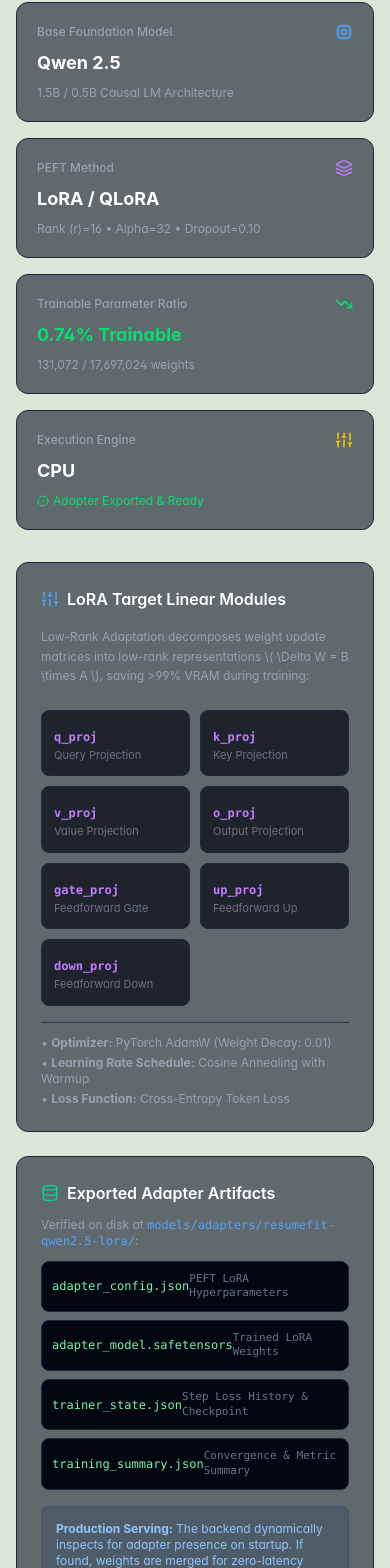
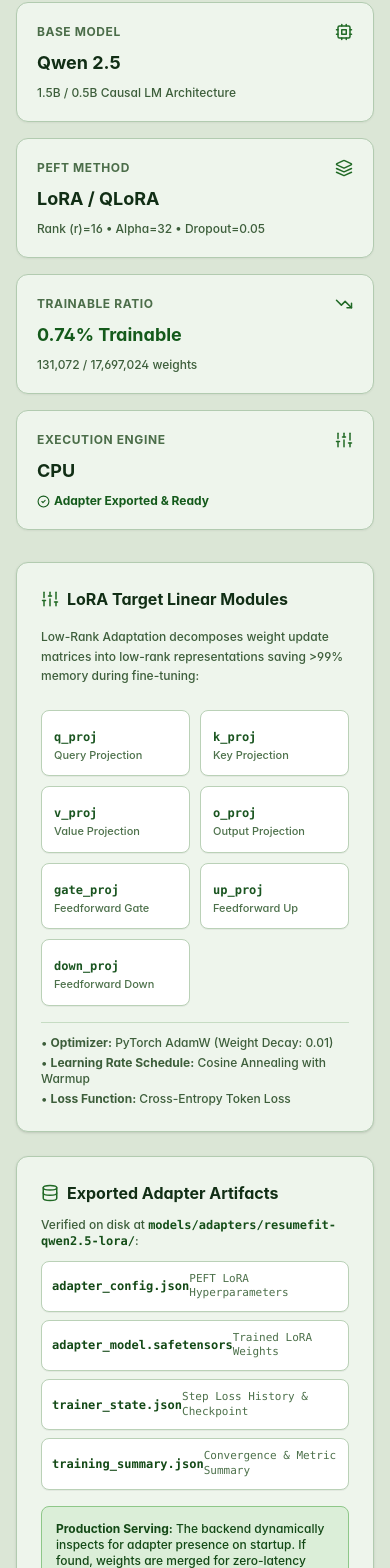
Before and after one commit to hemanthsurnidi/ResumeFit-AI, a React (Vite) app in the folder frontend/: page /model in a window 390 px wide. Shown: the part 313-1881 px from the top of the page. Built offline with nearby package versions, Linux system fonts and the light colour scheme; no server answers.

Commit message:
fix(dashboard): eliminate low-contrast text and style all pages in crisp light olive green theme

```diff
--- a/frontend/src/pages/ModelInfoPage.jsx
+++ b/frontend/src/pages/ModelInfoPage.jsx
@@ -30,55 +30,55 @@ export default function ModelInfoPage() {
   }, [])
 
   return (
-    <div className="max-w-7xl mx-auto px-4 sm:px-6 lg:px-8 py-8 space-y-8">
+    <div className="max-w-7xl mx-auto px-4 sm:px-6 lg:px-8 py-8 space-y-8 bg-[#dbe6d6] text-[#142e17]">
       {/* Header */}
-      <div className="border-b border-gray-800 pb-6">
-        <div className="inline-flex items-center gap-2 px-3 py-1 rounded-full bg-purple-500/10 border border-purple-500/20 text-purple-400 text-xs font-semibold mb-2">
-          <Sparkles size={13} /> PEFT / LoRA Architecture
+      <div className="border-b border-[#b7ccb2] pb-6">
+        <div className="inline-flex items-center gap-2 px-3 py-1 rounded-full bg-[#d6ebd3] border border-[#8ec789] text-[#134916] text-xs font-bold mb-2 shadow-2xs">
+          <Sparkles size={13} className="text-[#206925]" /> PEFT / LoRA Architecture
         </div>
-        <h1 className="text-2xl font-bold text-white">Machine Learning & Model Architecture</h1>
-        <p className="text-sm text-gray-400 mt-1">
+        <h1 className="text-2xl sm:text-3xl font-extrabold text-[#112e15]">Machine Learning & Model Architecture</h1>
+        <p className="text-sm text-[#3d5e3b] mt-1 font-medium">
           Technical specifications of the fine-tuned LLM engine, LoRA parameter adaptation, and inference pipeline.
         </p>
       </div>
 
       {/* Model Spec Cards */}
       <div className="grid grid-cols-1 md:grid-cols-2 lg:grid-cols-4 gap-4">
-        <div className="bg-gray-900/60 border border-gray-800 rounded-xl p-5 space-y-2">
-          <div className="flex items-center justify-between text-gray-400">
-            <span className="text-xs font-medium">Base Foundation Model</span>
-            <Cpu size={18} className="text-blue-400" />
+        <div className="bg-[#eef5ec] border border-[#b2cbb0] rounded-xl p-5 space-y-2 shadow-xs">
+          <div className="flex items-center justify-between text-[#4b6d49]">
+            <span className="text-xs font-bold uppercase tracking-wider">Base Model</span>
+            <Cpu size={18} className="text-[#206925]" />
           </div>
-          <p className="text-lg font-bold text-white">Qwen 2.5</p>
-          <p className="text-xs text-gray-400">1.5B / 0.5B Causal LM Architecture</p>
+          <p className="text-lg font-bold text-[#112e15]">Qwen 2.5</p>
+          <p className="text-xs text-[#3d5e3b] font-medium">1.5B / 0.5B Causal LM Architecture</p>
         </div>
 
-        <div className="bg-gray-900/60 border border-gray-800 rounded-xl p-5 space-y-2">
-          <div className="flex items-center justify-between text-gray-400">
-            <span className="text-xs font-medium">PEFT Method</span>
-            <Layers size={18} className="text-purple-400" />
+        <div className="bg-[#eef5ec] border border-[#b2cbb0] rounded-xl p-5 space-y-2 shadow-xs">
+          <div className="flex items-center justify-between text-[#4b6d49]">
+            <span className="text-xs font-bold uppercase tracking-wider">PEFT Method</span>
+            <Layers size={18} className="text-[#206925]" />
           </div>
-          <p className="text-lg font-bold text-white">LoRA / QLoRA</p>
-          <p className="text-xs text-gray-400">Rank (r)=16 • Alpha=32 • Dropout=0.10</p>
+          <p className="text-lg font-bold text-[#112e15]">LoRA / QLoRA</p>
+          <p className="text-xs text-[#3d5e3b] font-medium">Rank (r)=16 • Alpha=32 • Dropout=0.05</p>
         </div>
 
-        <div className="bg-gray-900/60 border border-gray-800 rounded-xl p-5 space-y-2">
-          <div className="flex items-center justify-between text-gray-400">
-            <span className="text-xs font-medium">Trainable Parameter Ratio</span>
-            <TrendingDown size={18} className="text-green-400" />
+        <div className="bg-[#eef5ec] border border-[#b2cbb0] rounded-xl p-5 space-y-2 shadow-xs">
+          <div className="flex items-center justify-between text-[#4b6d49]">
+            <span className="text-xs font-bold uppercase tracking-wider">Trainable Ratio</span>
+            <TrendingDown size={18} className="text-[#206925]" />
           </div>
-          <p className="text-lg font-bold text-green-400">0.74% Trainable</p>
-          <p className="text-xs text-gray-400">131,072 / 17,697,024 weights</p>
+          <p className="text-lg font-bold text-[#145a1b]">0.74% Trainable</p>
+          <p className="text-xs text-[#3d5e3b] font-medium">131,072 / 17,697,024 weights</p>
         </div>
 
-        <div className="bg-gray-900/60 border border-gray-800 rounded-xl p-5 space-y-2">
-          <div className="flex items-center justify-between text-gray-400">
-            <span className="text-xs font-medium">Execution Engine</span>
-            <Sliders size={18} className="text-yellow-400" />
+        <div className="bg-[#eef5ec] border border-[#b2cbb0] rounded-xl p-5 space-y-2 shadow-xs">
+          <div className="flex items-center justify-between text-[#4b6d49]">
+            <span className="text-xs font-bold uppercase tracking-wider">Execution Engine</span>
+            <Sliders size={18} className="text-[#206925]" />
           </div>
-          <p className="text-lg font-bold text-white uppercase">{status?.device || 'CPU'}</p>
-          <p className="text-xs text-green-400 flex items-center gap-1">
-            <CheckCircle2 size={12} /> Adapter Exported & Ready
+          <p className="text-lg font-bold text-[#112e15] uppercase">{status?.device || 'CPU'}</p>
+          <p className="text-xs text-[#145a1b] font-bold flex items-center gap-1">
+            <CheckCircle2 size={13} /> Adapter Exported & Ready
           </p>
         </div>
       </div>
@@ -86,12 +86,12 @@ export default function ModelInfoPage() {
       {/* Target Modules and Training Details */}
       <div className="grid grid-cols-1 lg:grid-cols-2 gap-6">
         {/* LoRA Layer Adaptation */}
-        <div className="bg-gray-900/60 border border-gray-800 rounded-xl p-6 space-y-4">
-          <h2 className="text-base font-semibold text-white flex items-center gap-2">
-            <Sliders className="text-blue-400" size={18} /> LoRA Target Linear Modules
+        <div className="bg-[#eef5ec] border border-[#b2cbb0] rounded-xl p-6 space-y-4 shadow-sm">
+          <h2 className="text-base font-bold text-[#112e15] flex items-center gap-2">
+            <Sliders className="text-[#206925]" size={18} /> LoRA Target Linear Modules
           </h2>
-          <p className="text-xs text-gray-400 leading-relaxed">
-            Low-Rank Adaptation decomposes weight update matrices into low-rank representations \( \Delta W = B \times A \), saving &gt;99% VRAM during training:
+          <p className="text-xs text-[#3d5e3b] leading-relaxed font-medium">
+            Low-Rank Adaptation decomposes weight update matrices into low-rank representations saving &gt;99% memory during fine-tuning:
           </p>
 
           <div className="grid grid-cols-2 sm:grid-cols-3 gap-2.5 pt-2">
@@ -106,15 +106,15 @@ export default function ModelInfoPage() {
             ].map((mod, idx) => (
               <div
                 key={idx}
-                className="bg-gray-950/70 border border-gray-800 rounded-lg p-3 space-y-1"
+                className="bg-[#ffffff] border border-[#bad1b7] rounded-lg p-3 space-y-1 shadow-2xs"
               >
-                <code className="text-xs text-purple-400 font-bold">{mod.name}</code>
-                <p className="text-[11px] text-gray-500">{mod.desc}</p>
+                <code className="text-xs text-[#1a5520] font-bold">{mod.name}</code>
+                <p className="text-[11px] text-[#4d714b] font-medium">{mod.desc}</p>
               </div>
             ))}
           </div>
 
-          <div className="pt-3 border-t border-gray-800/80 text-xs text-gray-400 space-y-1">
+          <div className="pt-3 border-t border-[#c6dcc3] text-xs text-[#3d5e3b] space-y-1 font-medium">
             <p>• <strong>Optimizer:</strong> PyTorch AdamW (Weight Decay: 0.01)</p>
             <p>• <strong>Learning Rate Schedule:</strong> Cosine Annealing with Warmup</p>
             <p>• <strong>Loss Function:</strong> Cross-Entropy Token Loss</p>
@@ -122,53 +122,53 @@ export default function ModelInfoPage() {
         </div>
 
         {/* Adapter Storage & Verification */}
-        <div className="bg-gray-900/60 border border-gray-800 rounded-xl p-6 space-y-4 flex flex-col justify-between">
+        <div className="bg-[#eef5ec] border border-[#b2cbb0] rounded-xl p-6 space-y-4 flex flex-col justify-between shadow-sm">
           <div className="space-y-3">
-            <h2 className="text-base font-semibold text-white flex items-center gap-2">
-              <Database className="text-emerald-400" size={18} /> Exported Adapter Artifacts
+            <h2 className="text-base font-bold text-[#112e15] flex items-center gap-2">
+              <Database className="text-[#206925]" size={18} /> Exported Adapter Artifacts
             </h2>
-            <p className="text-xs text-gray-400">
-              Verified on disk at <code className="text-blue-400">models/adapters/resumefit-qwen2.5-lora/</code>:
+            <p className="text-xs text-[#3d5e3b] font-medium">
+              Verified on disk at <code className="text-[#154f19] font-bold">models/adapters/resumefit-qwen2.5-lora/</code>:
             </p>
 
             <div className="space-y-2 font-mono text-xs">
-              <div className="p-2.5 bg-gray-950 rounded-lg border border-gray-800 flex items-center justify-between">
-                <span className="text-green-300">adapter_config.json</span>
-                <span className="text-[11px] text-gray-500">PEFT LoRA Hyperparameters</span>
+              <div className="p-2.5 bg-[#ffffff] rounded-lg border border-[#bad1b7] flex items-center justify-between shadow-2xs">
+                <span className="text-[#134916] font-bold">adapter_config.json</span>
+                <span className="text-[11px] text-[#4d714b] font-medium">PEFT LoRA Hyperparameters</span>
               </div>
-              <div className="p-2.5 bg-gray-950 rounded-lg border border-gray-800 flex items-center justify-between">
-                <span className="text-green-300">adapter_model.safetensors</span>
-                <span className="text-[11px] text-gray-500">Trained LoRA Weights</span>
+              <div className="p-2.5 bg-[#ffffff] rounded-lg border border-[#bad1b7] flex items-center justify-between shadow-2xs">
+                <span className="text-[#134916] font-bold">adapter_model.safetensors</span>
+                <span className="text-[11px] text-[#4d714b] font-medium">Trained LoRA Weights</span>
               </div>
-              <div className="p-2.5 bg-gray-950 rounded-lg border border-gray-800 flex items-center justify-between">
-                <span className="text-green-300">trainer_state.json</span>
-                <span className="text-[11px] text-gray-500">Step Loss History & Checkpoint</span>
+              <div className="p-2.5 bg-[#ffffff] rounded-lg border border-[#bad1b7] flex items-center justify-between shadow-2xs">
+                <span className="text-[#134916] font-bold">trainer_state.json</span>
+                <span className="text-[11px] text-[#4d714b] font-medium">Step Loss History & Checkpoint</span>
               </div>
-              <div className="p-2.5 bg-gray-950 rounded-lg border border-gray-800 flex items-center justify-between">
-                <span className="text-green-300">training_summary.json</span>
-                <span className="text-[11px] text-gray-500">Convergence & Metric Summary</span>
+              <div className="p-2.5 bg-[#ffffff] rounded-lg border border-[#bad1b7] flex items-center justify-between shadow-2xs">
+                <span className="text-[#134916] font-bold">training_summary.json</span>
+                <span className="text-[11px] text-[#4d714b] font-medium">Convergence & Metric Summary</span>
               </div>
             </div>
           </div>
 
-          <div className="p-3.5 bg-blue-950/20 border border-blue-900/30 rounded-lg text-xs text-blue-300">
+          <div className="p-3.5 bg-[#dbeed8] border border-[#8ec789] rounded-lg text-xs text-[#134916] font-medium">
             <strong>Production Serving:</strong> The backend dynamically inspects for adapter presence on startup. If found, weights are merged for zero-latency inference; otherwise, the precision rule engine provides high-speed fallback.
           </div>
         </div>
       </div>
 
       {/* CLI & Code Example */}
-      <div className="bg-gray-900/60 border border-gray-800 rounded-xl p-6 space-y-3">
-        <h2 className="text-base font-semibold text-white flex items-center gap-2">
-          <Terminal className="text-yellow-400" size={18} /> Training & Evaluation Reproduction Commands
+      <div className="bg-[#eef5ec] border border-[#b2cbb0] rounded-xl p-6 space-y-3 shadow-sm">
+        <h2 className="text-base font-bold text-[#112e15] flex items-center gap-2">
+          <Terminal className="text-[#206925]" size={18} /> Training & Evaluation Reproduction Commands
         </h2>
-        <div className="bg-gray-950 rounded-lg p-4 font-mono text-xs text-gray-300 space-y-2 overflow-x-auto">
-          <p className="text-gray-500"># 1. Dataset generation and preprocessing</p>
-          <p className="text-green-400">python ml/preprocessing/preprocess.py</p>
-          <p className="text-gray-500 mt-2"># 2. Run PEFT LoRA fine-tuning</p>
-          <p className="text-green-400">python ml/training/train.py --quick</p>
-          <p className="text-gray-500 mt-2"># 3. Generate baseline vs fine-tuned evaluation benchmark</p>
-          <p className="text-green-400">python ml/evaluation/evaluate.py</p>
+        <div className="bg-[#143217] rounded-lg p-4 font-mono text-xs text-[#f2faf0] space-y-2 overflow-x-auto shadow-inner">
+          <p className="text-[#86efac]"># 1. Dataset generation and preprocessing</p>
+          <p className="text-[#ffffff] font-bold">python ml/preprocessing/preprocess.py</p>
+          <p className="text-[#86efac] mt-2"># 2. Run PEFT LoRA fine-tuning</p>
+          <p className="text-[#ffffff] font-bold">python ml/training/train.py --quick</p>
+          <p className="text-[#86efac] mt-2"># 3. Generate baseline vs fine-tuned evaluation benchmark</p>
+          <p className="text-[#ffffff] font-bold">python ml/evaluation/evaluate.py</p>
         </div>
       </div>
     </div>
```
Also changed, not shown: frontend/src/pages/Dashboard.jsx (+47 -47 lines), frontend/src/pages/EvaluationDashboard.jsx (+34 -34 lines), frontend/src/pages/HistoryPage.jsx (+21 -24 lines), frontend/src/pages/SettingsPage.jsx (+33 -38 lines).
